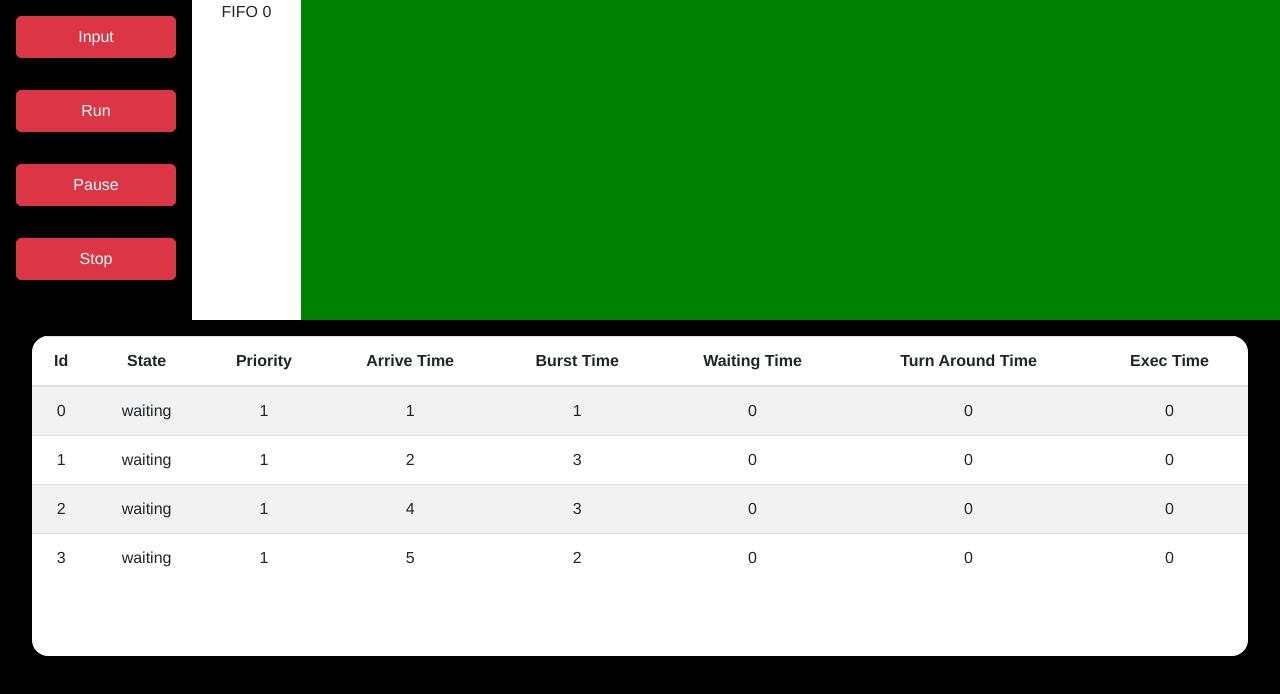
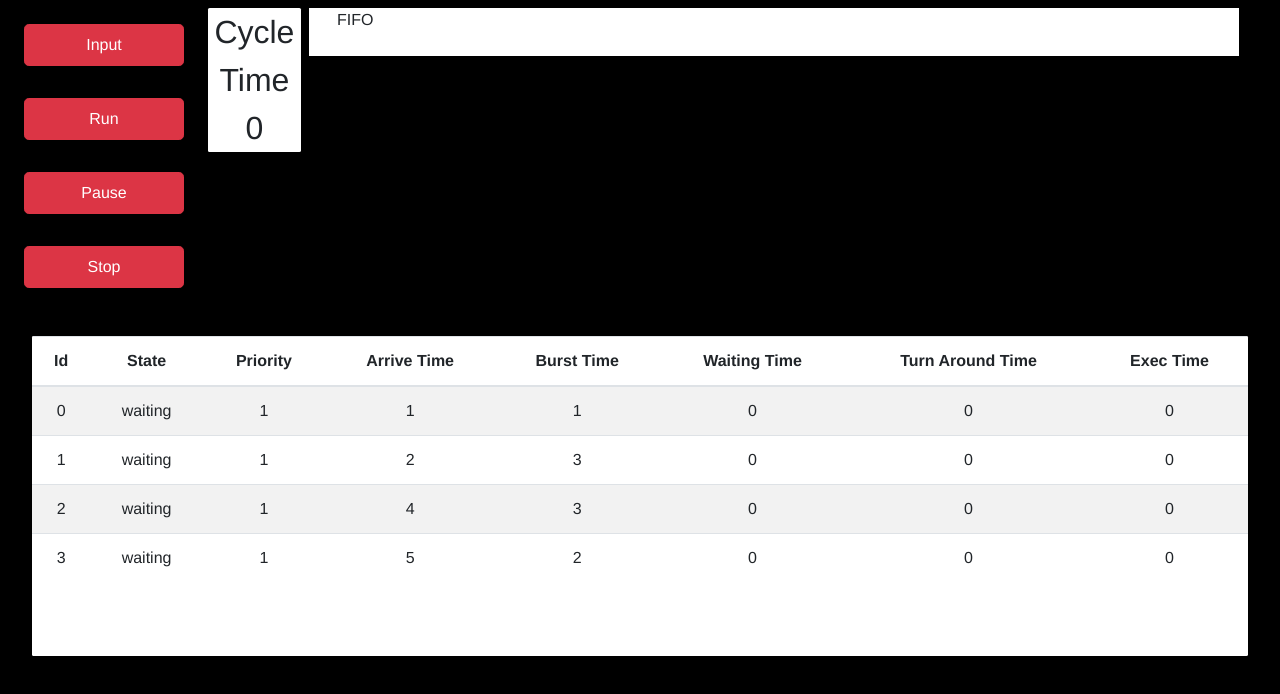
Before and after one commit to james868198/VueJS-CPU-Simulator, a Vue app: page / in a window 1280 px wide. Shown: the top 694 px of the page. Built offline with nearby package versions, Linux system fonts and the light colour scheme.

Commit message:
[Modify] Modify index outlook

```diff
--- a/src/components/index.vue
+++ b/src/components/index.vue
@@ -11,15 +11,23 @@
             b-button.action-btn(variant="danger" size="lg"  v-on:click="stop")  Stop
         .simulator-top-right
           .simulator-top-right-container
+            .cycle-counter
+              .cycle-counter-container
+                .title
+                  | Cycle Time
+                .counter
+                  | {{cycleTime}}
+            .strategies
               .strategy(v-for="input in inputs")
                 .strategy-container
                   .name
+                    .name-container
                       | {{input.strategy}}
-                  | {{cycleTime}}
                   .simulation
                     .simulation-container
                       .simulation-container-inner
                         .cycle(v-for="cycle in cycles")
+                          .vertical-center
                             | {{cycle}}
     .simulator-bottom
       .simulator-bottom-container
@@ -60,13 +68,23 @@ export default {
     })
   },
   methods: {
-    moveToCPU (ct) {
+    moveToCPU () {
       if (!this.inputs[0].simulations) {
         console.log('[warning]no simulation')
         return
       }
       if (this.inputs[0].simulations.length > this.cycleTime) {
-        this.cycles.push(this.inputs[0].simulations[ct])
+        console.log('thread:', this.inputs[0].simulations[this.cycleTime].moveToCPU)
+        if (this.inputs[0].simulations[this.cycleTime].moveToCPU >= 0) {
+          this.cycles.push(this.inputs[0].simulations[this.cycleTime].moveToCPU)
+        } else {
+          if (this.cycleTime === 0) {
+            this.cycles.push('N/A')
+          } else {
+            this.cycles.push(this.cycles[this.cycleTime - 1])
+          }
+        }
+
         this.cycleTime++
       } else {
         clearInterval(this.simulation)
@@ -81,7 +99,7 @@ export default {
     run () {
       console.log('run test')
       if (this.status !== 'run') {
-        this.simulation = setInterval(this.moveToCPU, 100, this.cycleTime)
+        this.simulation = setInterval(this.moveToCPU, 100)
         this.status = 'run'
       }
     },
@@ -108,6 +126,17 @@ export default {
 
 <!-- Add "scoped" attribute to limit CSS to this component only -->
 <style lang="scss">
+$margin-dist: 0.5em;
+// $margin-dist1: 0.3em;
+$border-radius-val: 0.1em;
+
+.vertical-center {
+  position: absolute;
+  width: 100%;
+  top:50%;
+  transform: translateY(-50%);
+  text-align: center;
+}
 .simulator {
   position: relative;
   height: 100%;
@@ -135,6 +164,7 @@ export default {
           width: 15%;
           display: inline-box;
           .simulator-top-left-container {
+            margin: $margin-dist;
             position: relative;
             height: 100%;
             width: 100%;
@@ -155,29 +185,60 @@ export default {
           width: 85%;
           display: inline-box;
           .simulator-top-right-container {
-            position: relative;
-            height: 100%;
-            width: 100%;
-            .strategy {
-              position: relative;
-              height: 100%;
-              width: 100%;
-              .strategy-container {
+            margin: $margin-dist;
             position: relative;
             height: 100%;
             width: 100%;
             display: flex;
             flex-direction: row;
-                .name {
-                  background-color: white;
+            .cycle-counter {
               position: relative;
               height: 100%;
               width: 10%;
               display: inline-block;
               text-align: center;
+              .cycle-counter-container {
+                // margin: $margin-dist;
+                margin-left: $margin-dist;
+                margin-right: $margin-dist;
+                background-color: white;
+                border-radius: $border-radius-val $border-radius-val;
+                text-align: center;
+                .title {
+                  font-size: 2em;
+                }
+                .counter {
+                  font-size: 2em;
+                }
+              }
+            }
+            .strategies {
+              position: relative;
+              height: 100%;
+              width: 90%;
+
+              .strategy {
+                background-color: white;
+                position: relative;
+                min-height: 3em;
+                width: 95%;
+                display: inline-block;
+                .strategy-container {
+                  // margin: $margin-dist;
+                  position: relative;
+                  height: 100%;
+                  width: 100%;
+                  display: flex;
+                  flex-direction: row;
+                  overflow: hidden;
+                  .name {
+                    position: relative;
+                    min-height: 100%;
+                    min-width: 10%;
+                    display: inline-block;
+                    text-align: center;
                   }
                   .simulation {
-                  background-color: green;
                     position: relative;
                     height: 100%;
                     width: 90%;
@@ -193,6 +254,8 @@ export default {
                         flex-direction: row;
                         .cycle {
                           background-color: yellow;
+                          position: relative;
+                          height: 100%;
                           min-height: 2em;
                           min-width: 2em;
                           max-height: 2em;
@@ -200,6 +263,7 @@ export default {
                           overflow: hidden;
                           display: inline-block;
                           margin-right:0.5em;
+                        }
                       }
                     }
                   }
@@ -223,7 +287,7 @@ export default {
         width: 95%;
         text-align: center;
         background-color: white;
-        border-radius: 1em 1em;
+        border-radius: $border-radius-val $border-radius-val;
         overflow: hidden;
         .simulator-table {
           position: relative;
```
Lines whose indentation alone changed are shown as unchanged.
